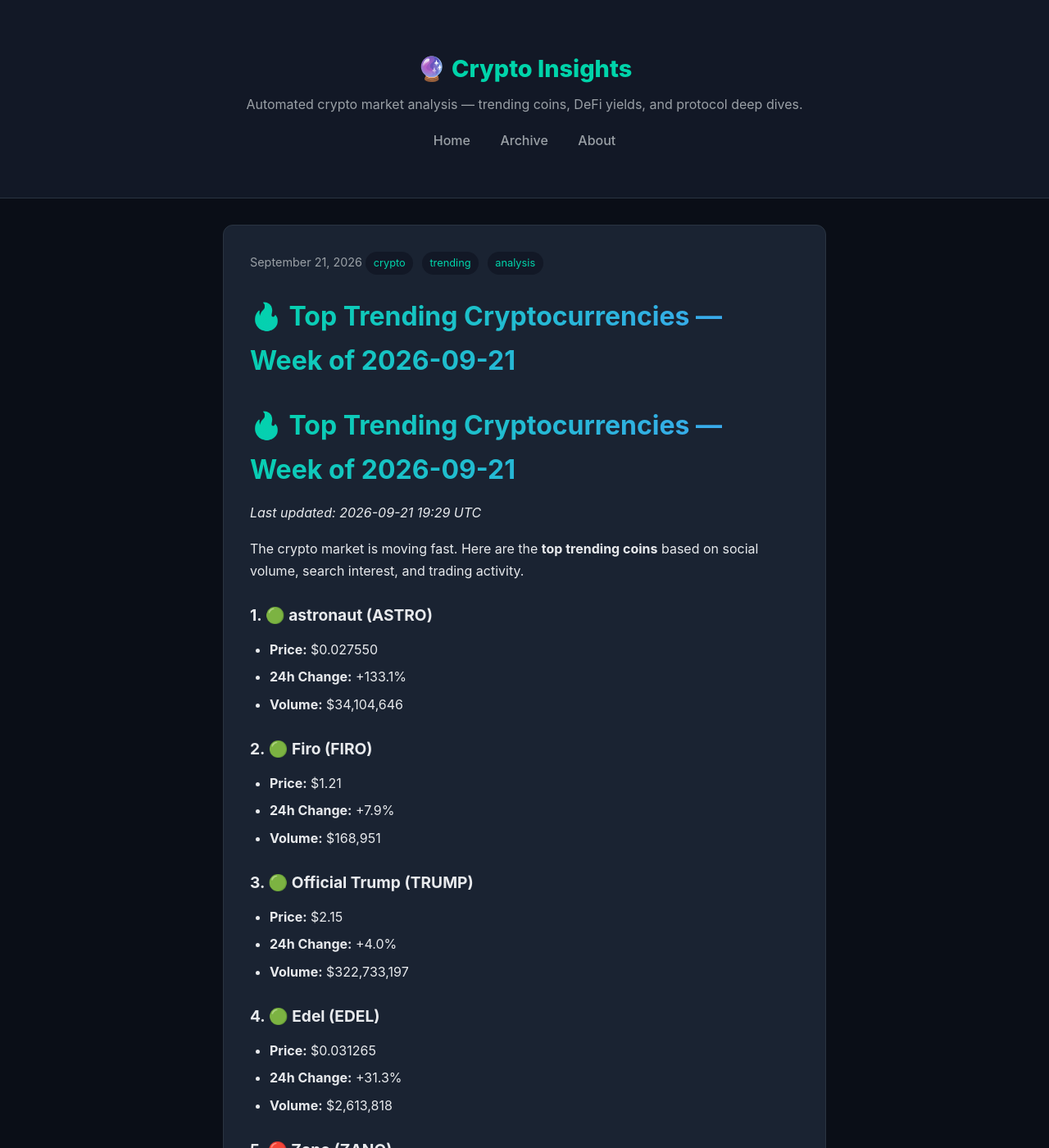
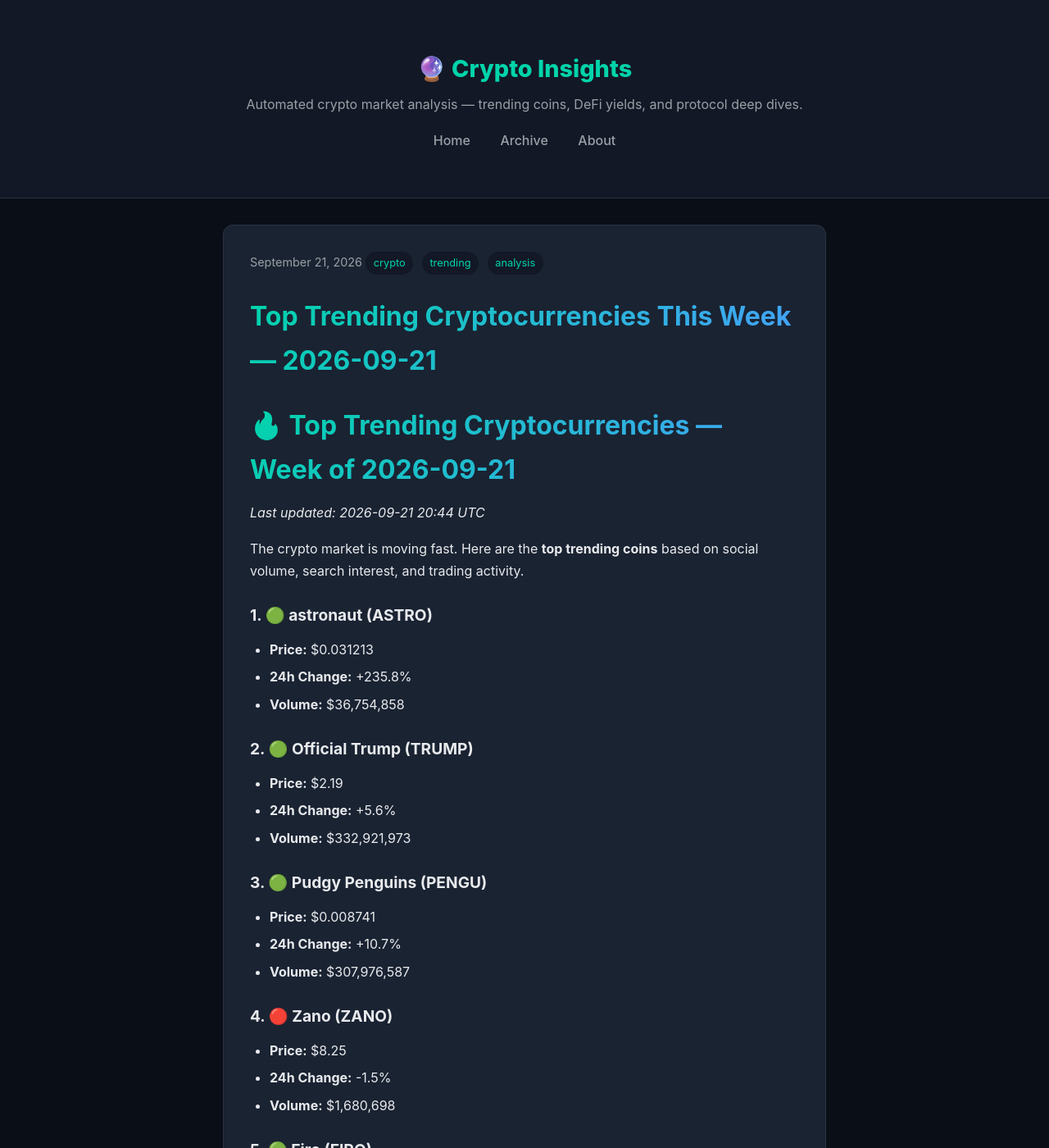
Before and after one commit to alexcipher-CRE/crypto-insights, a Jekyll site: the page built from _posts/2026-09-21-trending-coins.md, in a window 1280 px wide and 1400 px high. Shown: the whole window at 82% size. Built offline with Jekyll 4.4.1, drawn with Linux system fonts in a browser that asks for light colours; some of the changed text lies outside the part shown.

Commit message:
🚀 Auto-update: 4 posts

```diff
--- a/_posts/2026-09-21-trending-coins.md
+++ b/_posts/2026-09-21-trending-coins.md
@@ -1,45 +1,44 @@
 ---
-layout: post
-title: "🔥 Top Trending Cryptocurrencies — Week of 2026-09-21"
-date: 2026-09-21 12:00:00 +0000
+title: "Top Trending Cryptocurrencies This Week — 2026-09-21"
+date: 2026-09-21
 tags: [crypto, trending, analysis]
 ---
 
 # 🔥 Top Trending Cryptocurrencies — Week of 2026-09-21
 
-*Last updated: 2026-09-21 19:29 UTC*
+*Last updated: 2026-09-21 20:44 UTC*
 
 The crypto market is moving fast. Here are the **top trending coins** based on social volume, search interest, and trading activity.
 
 ### 1. 🟢 astronaut (ASTRO)
 
-- **Price:** $0.027550
-- **24h Change:** +133.1%
-- **Volume:** $34,104,646
+- **Price:** $0.031213
+- **24h Change:** +235.8%
+- **Volume:** $36,754,858
 
-### 2. 🟢 Firo (FIRO)
+### 2. 🟢 Official Trump (TRUMP)
 
-- **Price:** $1.21
-- **24h Change:** +7.9%
-- **Volume:** $168,951
+- **Price:** $2.19
+- **24h Change:** +5.6%
+- **Volume:** $332,921,973
 
-### 3. 🟢 Official Trump (TRUMP)
+### 3. 🟢 Pudgy Penguins (PENGU)
 
-- **Price:** $2.15
-- **24h Change:** +4.0%
-- **Volume:** $322,733,197
+- **Price:** $0.008741
+- **24h Change:** +10.7%
+- **Volume:** $307,976,587
 
-### 4. 🟢 Edel (EDEL)
+### 4. 🔴 Zano (ZANO)
 
-- **Price:** $0.031265
-- **24h Change:** +31.3%
-- **Volume:** $2,613,818
+- **Price:** $8.25
+- **24h Change:** -1.5%
+- **Volume:** $1,680,698
 
-### 5. 🔴 Zano (ZANO)
+### 5. 🟢 Firo (FIRO)
 
-- **Price:** $8.27
-- **24h Change:** -0.6%
-- **Volume:** $1,704,300
+- **Price:** $1.24
+- **24h Change:** +9.5%
+- **Volume:** $172,906
 
 ## 💡 How to Buy These Coins
 
@@ -54,18 +53,3 @@ Most trending tokens start on major exchanges. Here are the best places to trade
 ---
 
 *Generated by [Alex Cipher's Crypto Revenue Engine](https://github.com/your-repo). Affiliate links included.*
-
-
-<div class="affiliate-banner">
-    <strong>💡 Trade these assets:</strong>
-    <a href="https://www.binance.com/en/register?ref=YOUR_REF_ID" target="_blank" rel="nofollow noopener">Binance</a> |
-    <a href="https://www.bybit.com/invite?ref=YOUR_REF_ID" target="_blank" rel="nofollow noopener">Bybit</a> |
-    <a href="https://www.kraken.com/?ref=YOUR_REF_ID" target="_blank" rel="nofollow noopener">Kraken</a> —
-    <em>20-40% commission for affiliates</em>
-</div>
-
-> ⚠️ **Disclaimer:** This is not financial advice. Always do your own research (DYOR) before investing in any cryptocurrency. Past performance does not guarantee future results.
-
----
-
-*Generated by [Alex Cipher's Crypto Revenue Engine](https://github.com/superorastudio/crypto-insights). [Affiliate links](https://github.com/superorastudio/crypto-insights#monetization) included.*
```
Also changed, not shown: _posts/2026-09-21-defi-yields.md (+14 -30 lines), _posts/2026-09-21-market-movers.md (+8 -30 lines), _posts/index.md (+1 -1 lines).
